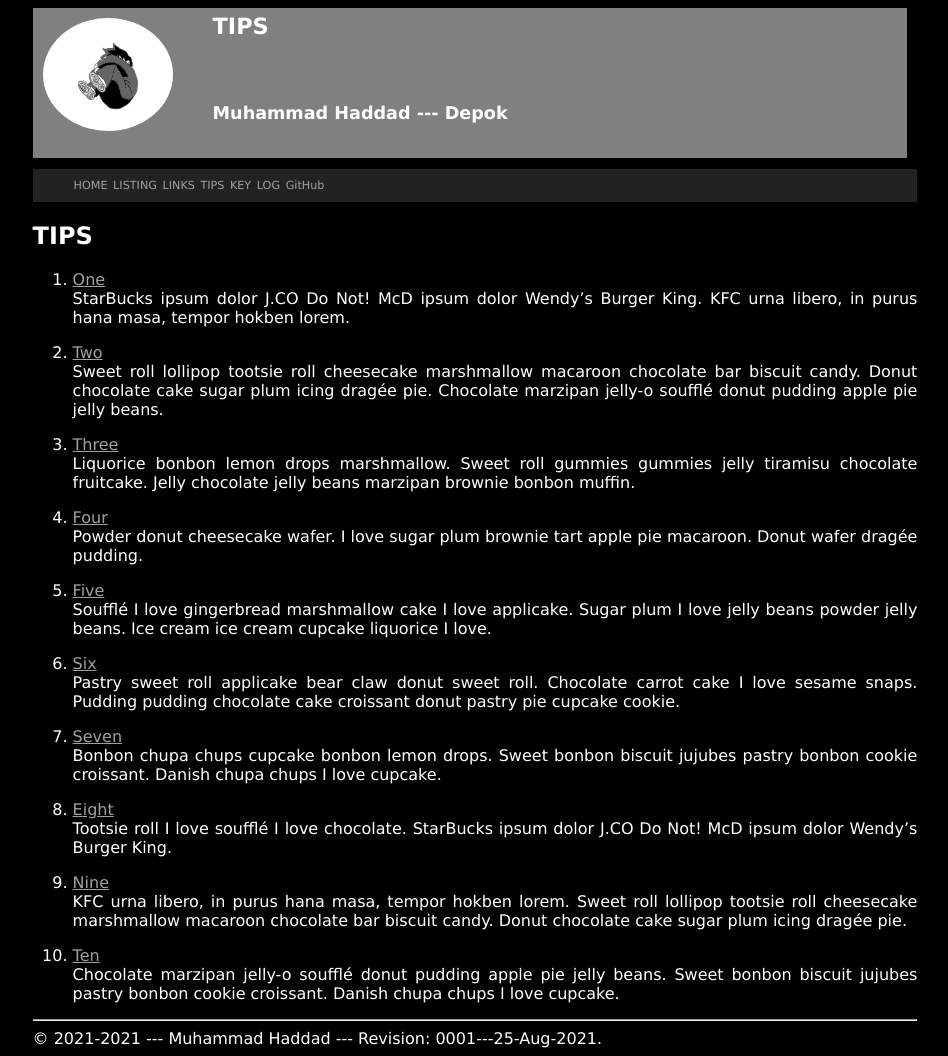
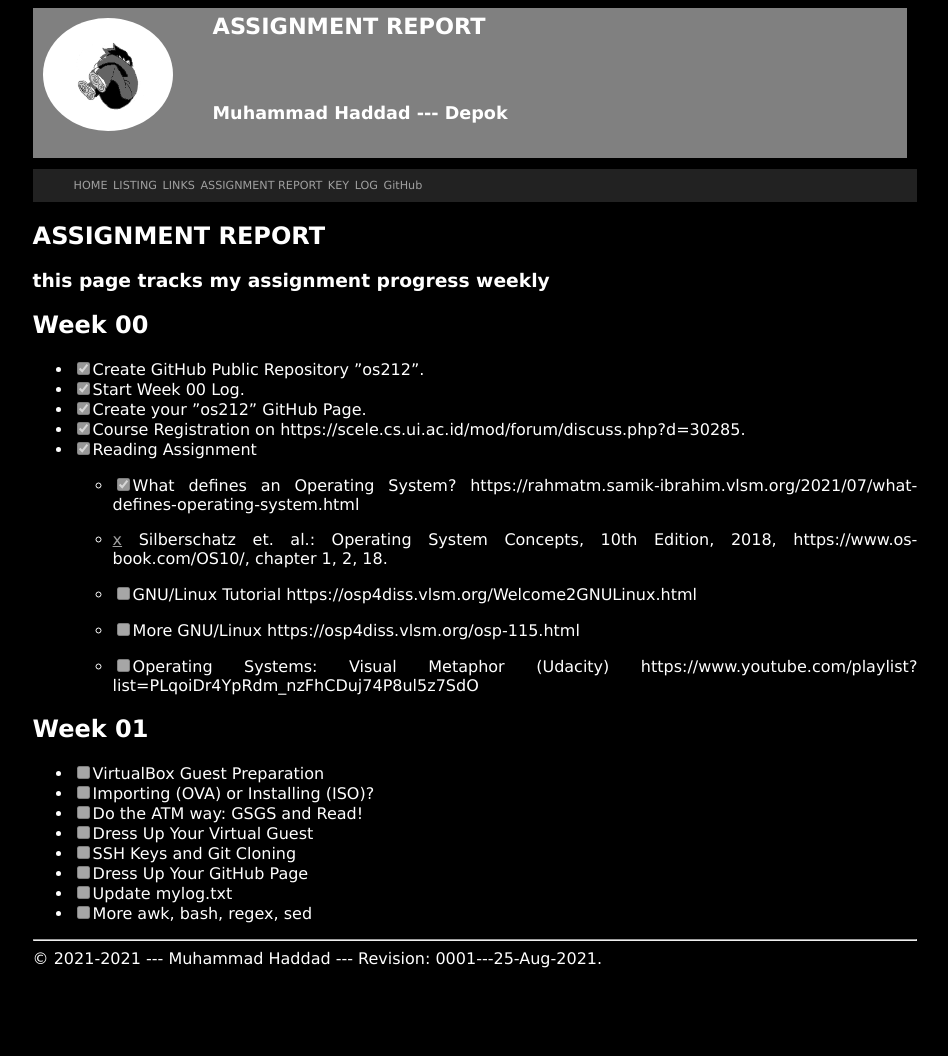
Before and after one commit to haddad9/os212, a Jekyll site: the page built from tips.md, in a window 1280 px wide. Shown: the whole page, without its empty margins (165-1113 px from the left). Built offline with Jekyll 4.4.1, drawn with Linux system fonts in a browser that asks for light colours; our own code applies the rules of GitHub Pages for plain Markdown files; after the commit the page ends 976 px from its top, so only the background shows below that.

Commit message:
create weekly assignment report

```diff
--- a/_includes/navbar.html
+++ b/_includes/navbar.html
@@ -9,7 +9,7 @@
     <li class='listitem'><a href='{{ site.baseurl }}/'>HOME</a></li>
     <li class='listitem'><a href='{{ site.baseurl }}/000.html'>LISTING</a></li>
     <li class='listitem'><a href='{{ site.baseurl }}/LINKS/'>LINKS</a></li>
-    <li class='listitem'><a href='{{ site.baseurl }}/TIPS/'>TIPS</a></li>
+    <li class='listitem'><a href='{{ site.baseurl }}/ASSIGNMENT REPORT'>ASSIGNMENT REPORT</a></li>
     <li class='listitem'><a href='{{ site.baseurl }}/TXT/mypubkey.txt'>KEY</a></li>
     <li class='listitem'><a href='{{ site.baseurl }}/TXT/mylog.txt'>LOG</a></li>
     <li class='listitem'><a href='{{ site.urlgithub }}'>GitHub</a></li>
--- a/tips.md
+++ b/tips.md
@@ -1,56 +1,35 @@
 ---
 layout: "layout"
-permalink: /TIPS/
+permalink: /ASSIGNMENT REPORT/
 ---
 
-# TIPS
+# ASSIGNMENT REPORT
+### this page tracks my assignment progress weekly
 
-1. [One](https://en.wikipedia.org/wiki/1)<br>
-StarBucks ipsum dolor J.CO Do Not!
-McD ipsum dolor Wendy's Burger King.
-KFC urna libero, in purus hana masa, tempor hokben lorem.
+## Week 00
+- [x] Create GitHub Public Repository ”os212”.
+- [x] Start Week 00 Log.
+- [x] Create your ”os212” GitHub Page.
+- [x] Course Registration on https://scele.cs.ui.ac.id/mod/forum/discuss.php?d=30285.
+- [x] Reading Assignment
+    - [x] What defines an Operating System? https://rahmatm.samik-ibrahim.vlsm.org/2021/07/what-defines-operating-system.html
 
-2. [Two](https://en.wikipedia.org/wiki/2)<br>
-Sweet roll lollipop tootsie roll cheesecake marshmallow macaroon chocolate bar biscuit candy.
-Donut chocolate cake sugar plum icing dragée pie.
-Chocolate marzipan jelly-o soufflé donut pudding apple pie jelly beans.
+    - [x](OSC10) Silberschatz et. al.: Operating System Concepts, 10th Edition, 2018, https://www.os-book.com/OS10/, chapter 1, 2, 18.
 
-3. [Three](https://en.wikipedia.org/wiki/3)<br>
-Liquorice bonbon lemon drops marshmallow.
-Sweet roll gummies gummies jelly tiramisu chocolate fruitcake.
-Jelly chocolate jelly beans marzipan brownie bonbon muffin.
+    - [ ] GNU/Linux Tutorial https://osp4diss.vlsm.org/Welcome2GNULinux.html
 
-4. [Four](https://en.wikipedia.org/wiki/4)<br>
-Powder donut cheesecake wafer.
-I love sugar plum brownie tart apple pie macaroon.
-Donut wafer dragée pudding.
+    - [ ] More GNU/Linux https://osp4diss.vlsm.org/osp-115.html
 
-5. [Five](https://en.wikipedia.org/wiki/5)<br>
-Soufflé I love gingerbread marshmallow cake I love applicake.
-Sugar plum I love jelly beans powder jelly beans.
-Ice cream ice cream cupcake liquorice I love.
+    - [ ] Operating Systems: Visual Metaphor (Udacity) https://www.youtube.com/playlist?list=PLqoiDr4YpRdm_nzFhCDuj74P8ul5z7SdO
 
-6. [Six](https://en.wikipedia.org/wiki/6)<br>
-Pastry sweet roll applicake bear claw donut sweet roll.
-Chocolate carrot cake I love sesame snaps.
-Pudding pudding chocolate cake croissant donut pastry pie cupcake cookie.
 
-7. [Seven](https://en.wikipedia.org/wiki/7)<br>
-Bonbon chupa chups cupcake bonbon lemon drops.
-Sweet bonbon biscuit jujubes pastry bonbon cookie croissant.
-Danish chupa chups I love cupcake.
 
-8. [Eight](https://en.wikipedia.org/wiki/8)<br>
-Tootsie roll I love soufflé I love chocolate.
-StarBucks ipsum dolor J.CO Do Not!
-McD ipsum dolor Wendy's Burger King.
-
-9. [Nine](https://en.wikipedia.org/wiki/9)<br>
-KFC urna libero, in purus hana masa, tempor hokben lorem.
-Sweet roll lollipop tootsie roll cheesecake marshmallow macaroon chocolate bar biscuit candy.
-Donut chocolate cake sugar plum icing dragée pie.
-
-10. [Ten](https://en.wikipedia.org/wiki/10)<br>
-Chocolate marzipan jelly-o soufflé donut pudding apple pie jelly beans.
-Sweet bonbon biscuit jujubes pastry bonbon cookie croissant.
-Danish chupa chups I love cupcake.
+## Week 01
+- [ ] VirtualBox Guest Preparation
+- [ ] Importing (OVA) or Installing (ISO)?
+- [ ] Do the ATM way: GSGS and Read!
+- [ ] Dress Up Your Virtual Guest
+- [ ] SSH Keys and Git Cloning
+- [ ] Dress Up Your GitHub Page
+- [ ] Update mylog.txt
+- [ ] More awk, bash, regex, sed
```
